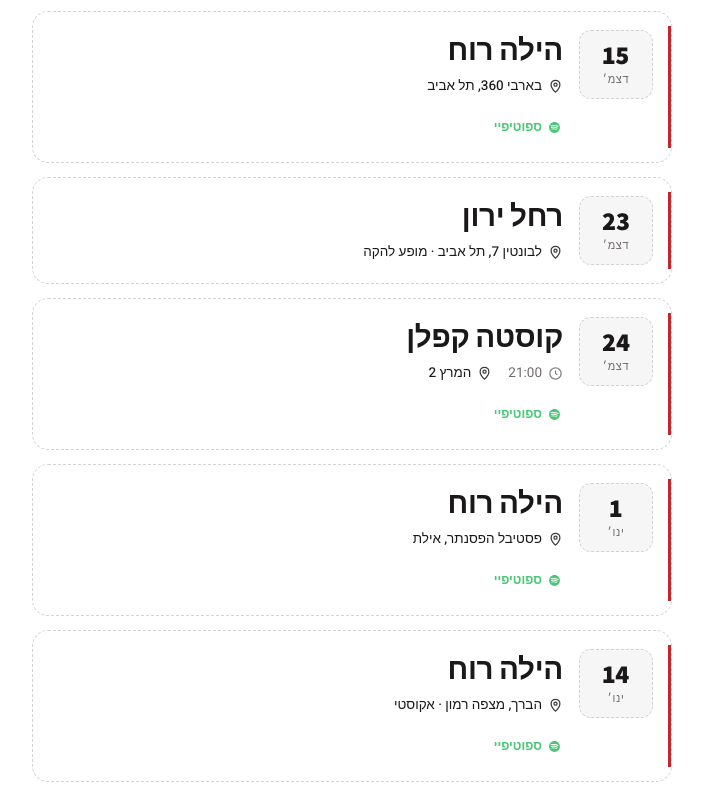
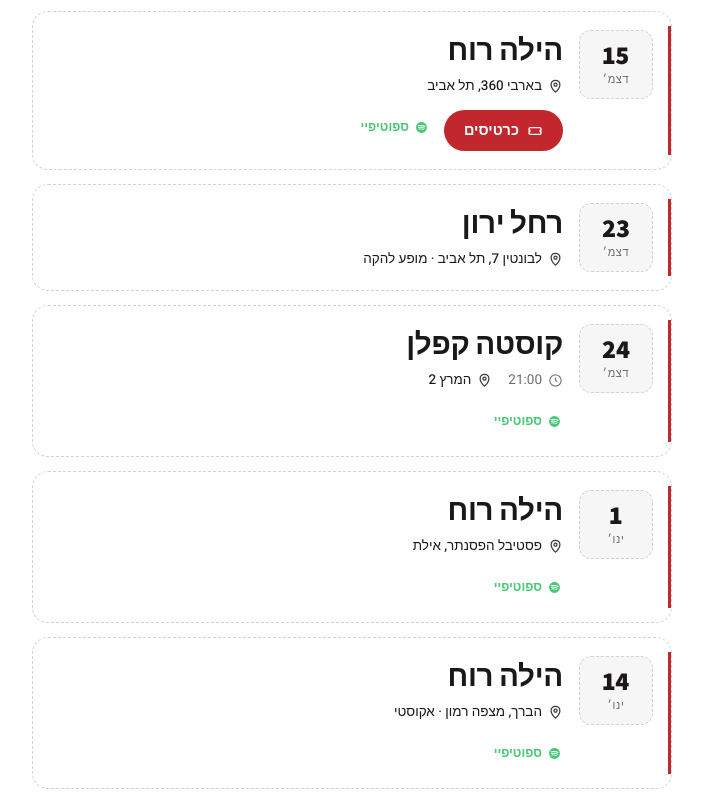
Before and after one commit to kameaindie-ai/concerts-webpage, a plain HTML site: page index.html in a window 1280 px wide. Shown: the part 1615-2408 px from the top of the page, without its empty margins (288-991 px from the left). Drawn offline with Linux system fonts and the light colour scheme.

Commit message:
Add ticket link to Hila Ruach show at Barby 360
Co-Authored-By: Claude Sonnet 5 <noreply@anthropic.com>
Claude-Session: https://claude.ai/code/session_017jjrhaD8x3uJx5TzsKMKUP

```diff
--- a/index.html
+++ b/index.html
@@ -1314,6 +1314,10 @@
           </span>
         </div>
         <div class="actions">
+          <a class="buy" href="https://barby.co.il/show/5528" target="_blank" rel="noopener">
+            <svg viewBox="0 0 24 24" fill="none" stroke="currentColor" stroke-width="2"><path d="M3 9a2 2 0 0 1 2-2h14a2 2 0 0 1 2 2v1.5a1.5 1.5 0 0 0 0 3V15a2 2 0 0 1-2 2H5a2 2 0 0 1-2-2v-1.5a1.5 1.5 0 0 0 0-3V9z"/></svg>
+            כרטיסים
+          </a>
           <a class="spotify" href="https://open.spotify.com/artist/24Rzfui4UwLMlhZcWYYk7P" target="_blank" rel="noopener">
             <svg viewBox="0 0 24 24" fill="currentColor"><path d="M12 2C6.48 2 2 6.48 2 12s4.48 10 10 10 10-4.48 10-10S17.52 2 12 2Zm4.59 14.4a.62.62 0 0 1-.86.21c-2.35-1.44-5.31-1.76-8.79-.96a.63.63 0 1 1-.28-1.23c3.81-.87 7.08-.5 9.72 1.11.3.19.39.58.21.87Zm1.22-2.73a.78.78 0 0 1-1.07.26c-2.69-1.65-6.79-2.13-9.98-1.17a.78.78 0 1 1-.45-1.5c3.64-1.1 8.16-.57 11.25 1.33.37.23.48.71.25 1.08Zm.1-2.84c-3.23-1.92-8.55-2.09-11.63-1.16a.94.94 0 1 1-.54-1.79c3.53-1.07 9.4-.87 13.11 1.34a.94.94 0 0 1-.94 1.63v-.02Z"/></svg>
             ספוטיפיי
```
